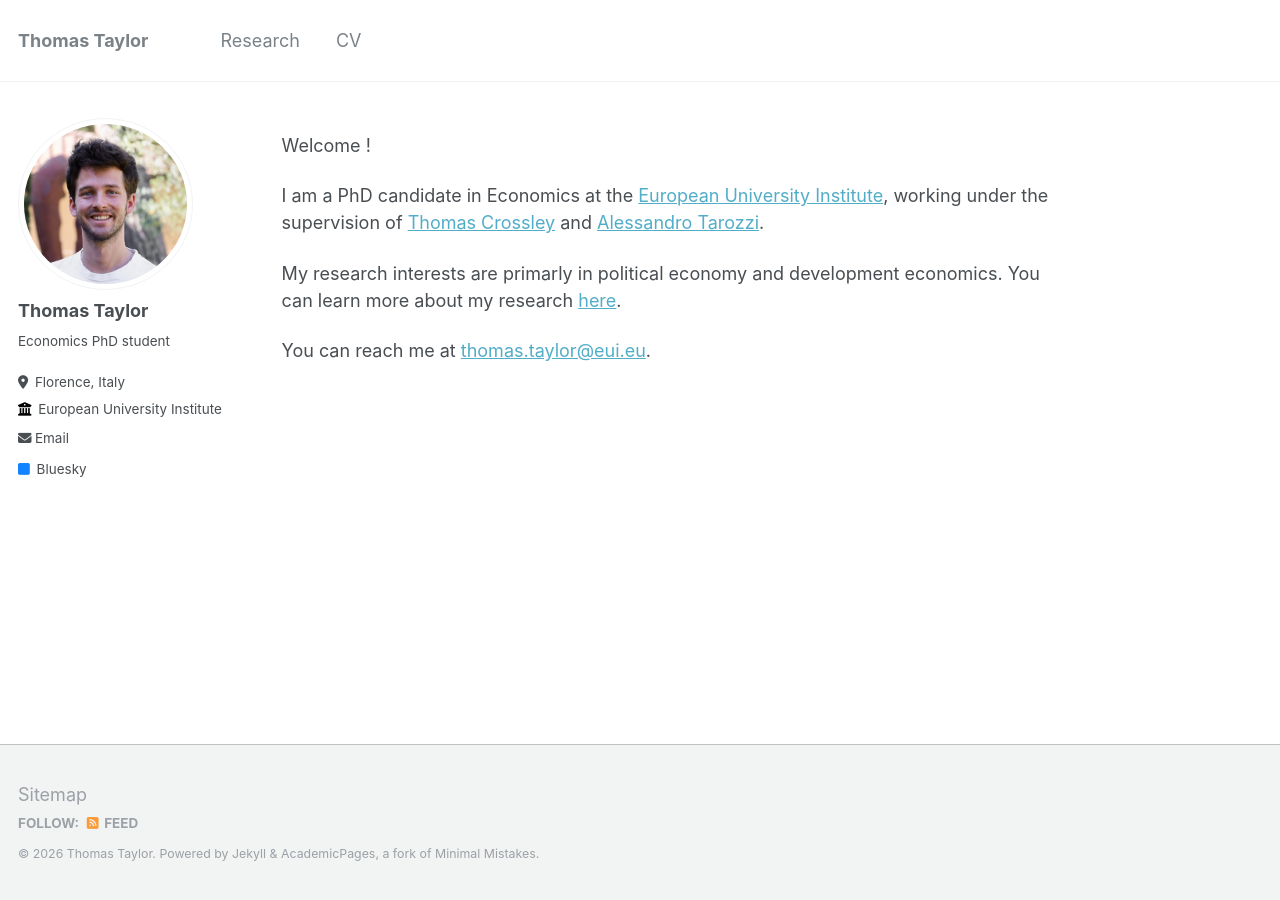
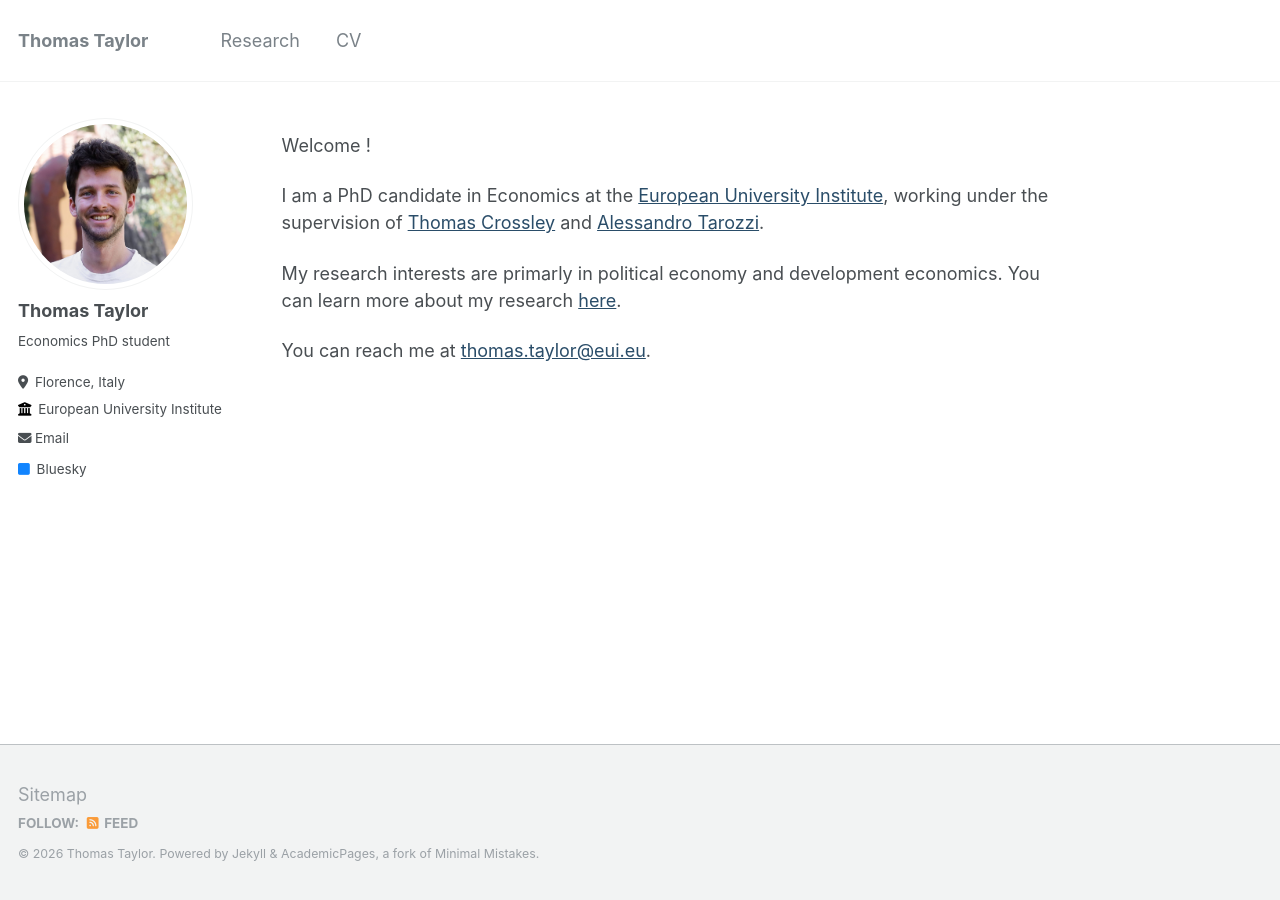
Before and after one commit to thomastaylor-econ/thomastaylor-econ.github.io, a Jekyll site: the page built from _pages/about.md, in a window 1280 px wide. Built offline with Jekyll 4.4.1, drawn with Linux system fonts in a browser that asks for light colours.

Commit message:
Update _variables.scss
Change color of links

```diff
--- a/_sass/_variables.scss
+++ b/_sass/_variables.scss
@@ -94,9 +94,9 @@ $xing-color                 : #006567;
 
 
 /* links */
-$link-color                 : $info-color;
-$link-color-hover           : mix(#000, $link-color, 25%);
-$link-color-visited         : mix(#fff, $link-color, 25%);
+$link-color                 : #2a4d69;
+$link-color-hover           : mix(#000, #2a4d69, 25%);
+$link-color-visited         : mix(#fff, #2a4d69, 25%);
 $masthead-link-color        : $primary-color;
 $masthead-link-color-hover  : mix(#000, $primary-color, 25%);
 
```
